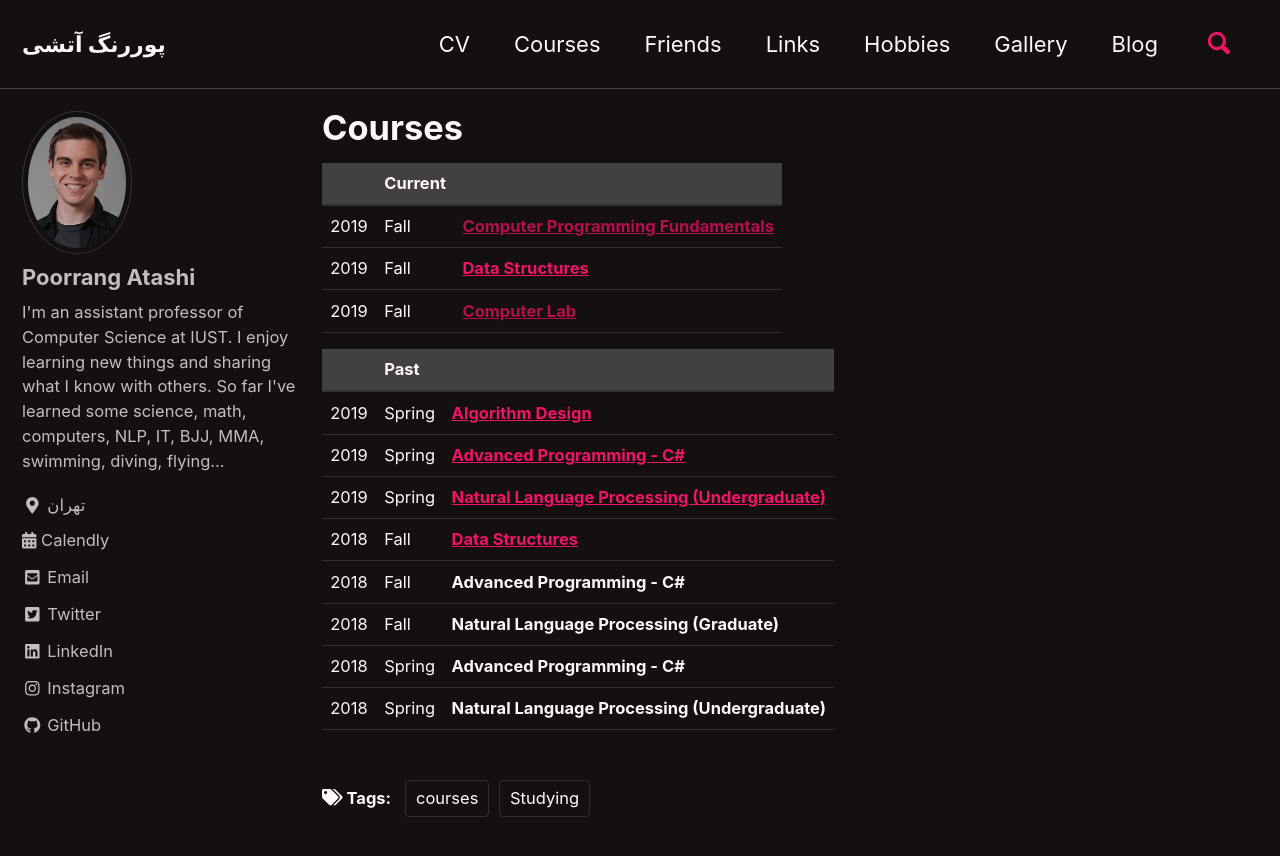
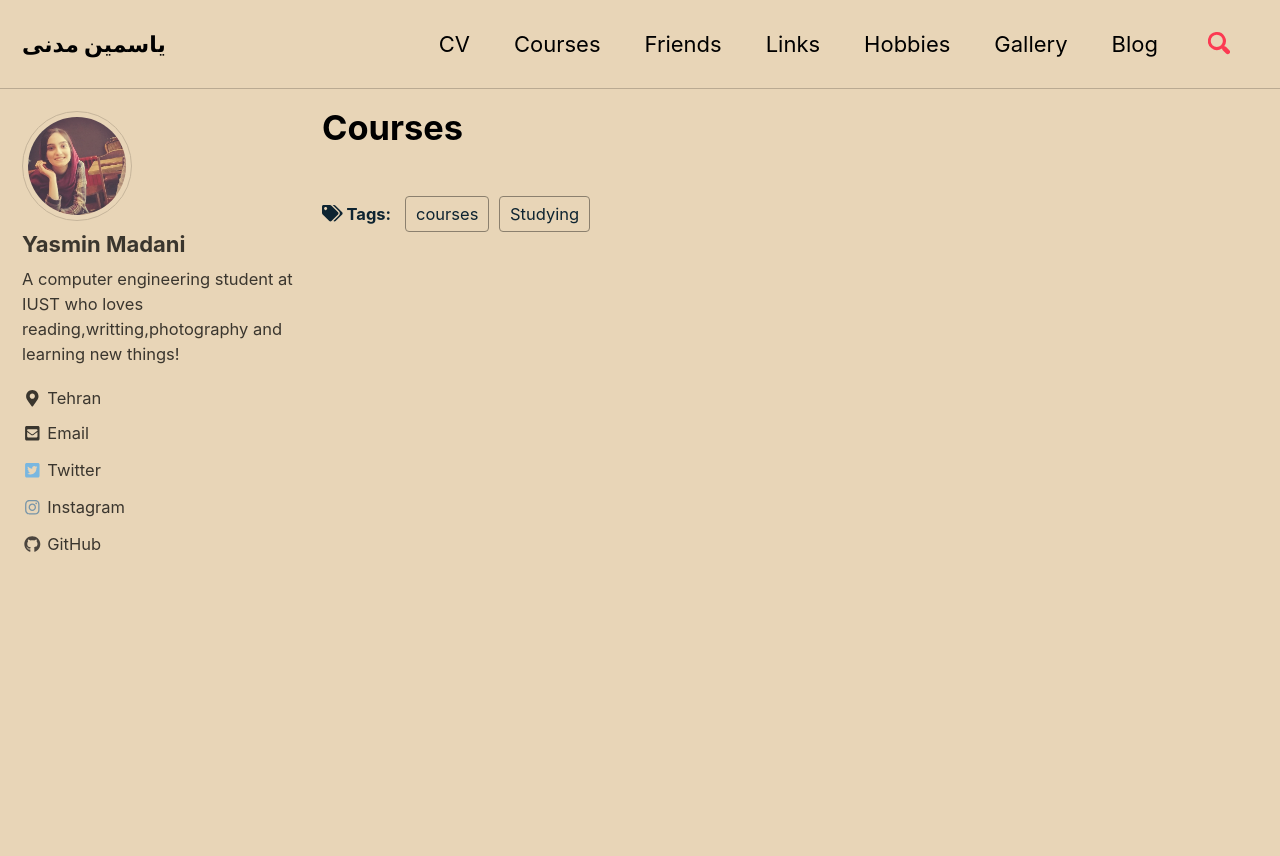
Before and after one commit to yasmin-mdn/yasmin-mdn.github.io, a Jekyll site: the page built from courses.md, in a window 1280 px wide and 900 px high. Shown: the top 856 px of the window. Built offline with Jekyll 4.4.1, drawn with Linux system fonts in a browser that asks for light colours; cached includes are drawn as plain includes; nearby versions of some CDN libraries; some of the changed text lies outside the part shown.

Commit message:
first changes

```diff
--- a/_config.yml
+++ b/_config.yml
@@ -13,13 +13,13 @@
 #theme                  : "minimal-mistakes-jekyll"
 remote_theme: "mmistakes/minimal-mistakes@4.16.0"
 # remote_theme           : "mmistakes/minimal-mistakes"
-minimal_mistakes_skin    : "neon" #"default" # "air", "aqua", "contrast", "dark", "dirt", "neon", "mint", "plum", "sunrise"
+minimal_mistakes_skin    : "sunrise" #"default" # "air", "aqua", "contrast", "dark", "dirt", "neon", "mint", "plum", "sunrise"
 
 # Site Settings
 locale                   : "en-US"
-title                    : "پوررنگ آتشی"
+title                    : "یاسمین مدنی"
 title_separator          : "-"
-name                     : "Poorang"
+name                     : "Yasmin"
 description              : "Welcome to my web site."
 url                      : # the base hostname & protocol for your site e.g. "https://mmistakes.github.io"
 baseurl                  : #the subpath of your site, e.g. "/blog"
@@ -84,9 +84,9 @@ naver_site_verification  :
 
 # Social Sharing
 twitter:
-  username               : sauleh_e
+  username               : yasmin_mdn
 facebook:
-  username               : sauleh.eetemadi
+  username               :
   app_id                 :
   publisher              :
 og_image                 : # Open Graph/Twitter default site image
@@ -107,16 +107,16 @@ analytics:
 
 # Site Author
 author:
-  name             : "Poorrang Atashi"
-  avatar           : "/assets/images/bio-photo.jpg"
-  bio              : I'm an assistant professor of Computer Science at IUST. I enjoy learning new things and sharing what I know with others. So far I've learned some science, math, computers, NLP, IT, BJJ, MMA, swimming, diving, flying...
-  location         : "تهران"
-  email            : sauleh@gmail.com
-  twitter: sauleh_e
-  linkedin: sauleh
-  google_scholar: Q25s5KkAAAAJ
-  github: sauleh
-  instagram: saulehe
+  name             : "Yasmin Madani"
+  avatar           : "/assets/images/bio.jpg"
+  bio              : A computer engineering student at IUST who loves reading,writting,photography and learning new things!
+  location         : "Tehran"
+  email            : yasmina.md78@gmail.com
+  twitter: yasmin_mdn
+  linkedin:
+  google_scholar:
+  github: yasmin-mdn
+  instagram: yasmin.madanii
   links:
     - label: "Email"
       icon: "fas fa-fw fa-envelope-square"
@@ -129,16 +129,13 @@ author:
       # url: "https://twitter.com/"
     - label: "Facebook"
       icon: "fab fa-fw fa-facebook-square"
-      # url: "https://facebook.com/"
+      # url: "https://www.linkedin.com/in/yasmin-madani-491898195"
     - label: "GitHub"
       icon: "fab fa-fw fa-github"
       # url: "https://github.com/"
     - label: "Instagram"
       icon: "fab fa-fw fa-instagram"
       # url: "https://instagram.com/"
-    - label: "Calendly"
-      icon: "fas fa-calendar-alt"
-      url: "http://calendly.com/pourrang_atashi"
 
 # Site Footer
 footer:
@@ -161,9 +158,6 @@ footer:
     - label: "Instagram"
       icon: "fab fa-fw fa-instagram"
       # url:
-    - label: "Calendly"
-      icon: "fas fa-calendar-alt"
-      url: "http://calendly.com/pourrang_atashi"
 
 
 # Reading Files
--- a/courses.md
+++ b/courses.md
@@ -7,31 +7,3 @@ tags: [Studying, courses]
 modified: 9-14-2019
 comments: false
 ---
-
-
-|           | **Current**                    |
-|----|------|--------------------------------|
-|2019|Fall  | **<a href="">Computer Programming Fundamentals</a>**         |
-|----|------|--------------------------------|
-|2019|Fall  | **<a href="/ds98/">Data Structures</a>** |
-|----|------|--------------------------------|
-|2019|Fall  | **<a href="">Computer Lab</a>** |
-
-
-|           | **Past**                       |
-|----|------|--------------------------------|
-|2019|Spring| **<a href="/ad97/">Algorithm Design</a>**         |
-|----|------|--------------------------------|
-|2019|Spring| **<a href="/ap97/">Advanced Programming - C#</a>** |
-|----|------|--------------------------------|
-|2019|Spring| **<a href="/nlp97/">Natural Language Processing (Undergraduate)</a>** |
-|----|------|--------------------------------|
-|2018|Fall  | **<a href="/ds97/">Data Structures</a>**            |
-|----|------|--------------------------------|
-|2018|Fall  | **Advanced Programming - C#** |
-|----|------|--------------------------------------------|
-|2018|Fall  | **Natural Language Processing (Graduate)** |
-|----|------|--------------------------------------------|
-|2018|Spring| **Advanced Programming - C#**             |
-|----|------|--------------------------------------------|
-|2018|Spring| **Natural Language Processing (Undergraduate)** |
```
Also changed, not shown: cv.md (+0 -21 lines), friends.md (+0 -5 lines), assets/images/bio-photo.jpg (deleted), assets/images/bio.jpg (added).
